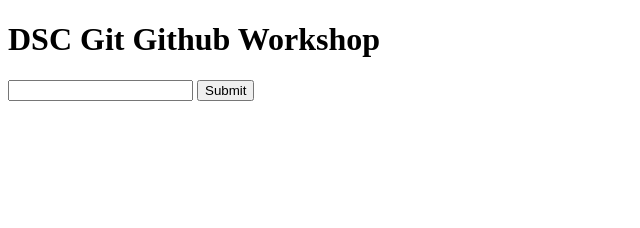
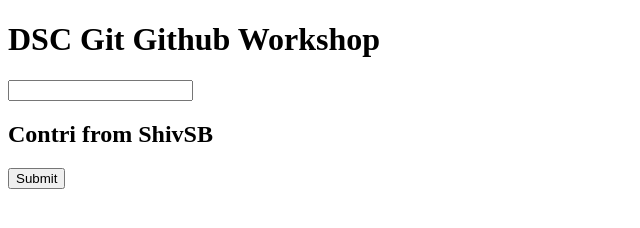
Before and after one commit to titanium-101/gdscjss-github-workshop, a plain HTML site: page index.html in a window 1280 px wide. Shown: the whole page, without its empty margins (0-640 px from the left). Drawn offline with Linux system fonts and the light colour scheme.

Commit message:
Second Version of File

```diff
--- a/index.html
+++ b/index.html
@@ -9,6 +9,7 @@
 <body>
     <h1> DSC Git Github Workshop </h1>
     <input type = "text" />
+    <h2>Contri from ShivSB</h2>
     <button>Submit</button>
 </body>
 </html>
```
